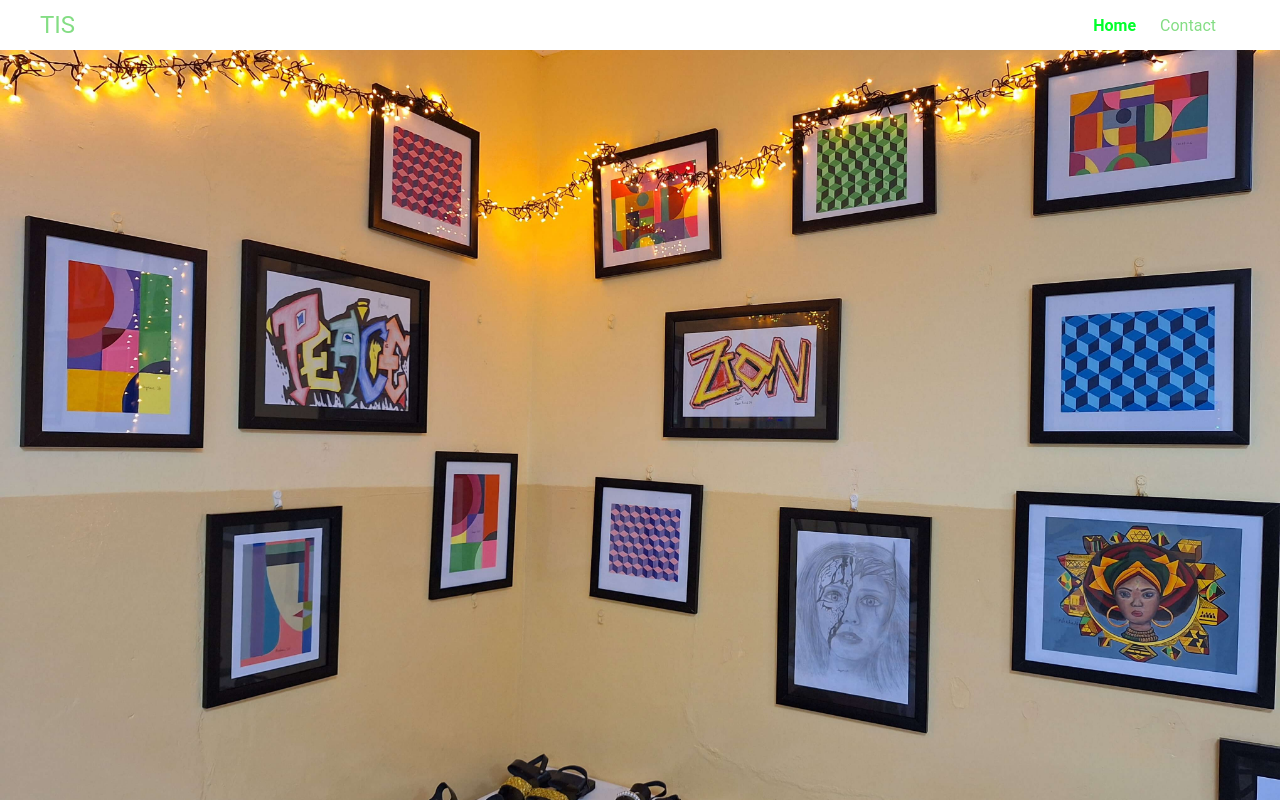
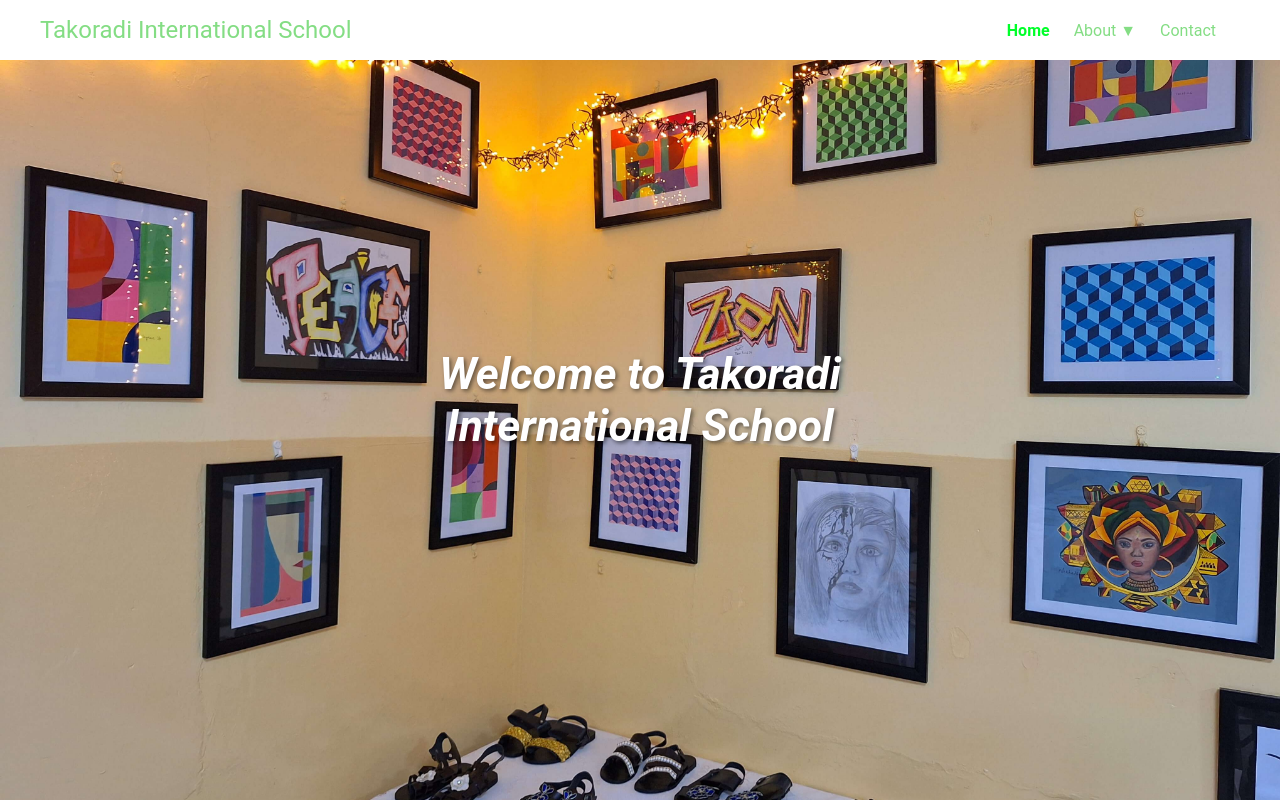
Before and after one commit to Aboagye-Heming/TIS-website, a Vue app: page / in a window 1280 px wide. Shown: the top 800 px of the page. Built offline with nearby package versions, Linux system fonts and the light colour scheme.

Commit message:
added about to nav bar

```diff
--- a/src/components/NavBar.vue
+++ b/src/components/NavBar.vue
@@ -2,7 +2,9 @@
   <div>
     <nav class="navbar">
       <div class="navbar-container">
-        <router-link to="/" class="nav-logo">TIS</router-link>
+        <router-link to="/" class="nav-logo"
+          >Takoradi International School</router-link
+        >
         <div
           class="menu-icon"
           :class="{ active: isMenuOpen }"
@@ -62,17 +64,17 @@ const openDropdown = ref(null);
 
 const navLinks = [
   { to: "/", text: "Home" },
-  // {
-  //   to: "/about",
-  //   text: "About",
-  //   subLinks: [
-  //     { to: "/about/our-history", text: "Our History" },
-  //     { to: "/about-takoradi-international-school", text: "About TIS" },
-  //     { to: "/about/principal's-message", text: "Principal's Message" },
-  //     { to: "/about/departments", text: "Departments" },
-  //     { to: "/about/gallery", text: "Gallery" },
-  //   ],
-  // },
+  {
+    to: "/about",
+    text: "About",
+    subLinks: [
+      // { to: "/about/our-history", text: "Our History" },
+      // { to: "/about-takoradi-international-school", text: "About TIS" },
+      // { to: "/about/principal's-message", text: "Principal's Message" },
+      // { to: "/about/departments", text: "Departments" },
+      { to: "/about/gallery", text: "Gallery" },
+    ],
+  },
   { to: "/contact", text: "Contact" },
 ];
 
@@ -110,7 +112,7 @@ onUnmounted(() => {
 <style scoped>
 .navbar {
   background-color: #fff;
-  height: 50px;
+  height: 60px;
   display: flex;
   justify-content: center;
   align-items: center;
@@ -198,17 +200,18 @@ onUnmounted(() => {
 .nav-links:hover {
   color: #40c055;
   text-decoration: none;
-
 }
 
 .nav-links.active {
   color: #00ff2a;
   font-weight: bold;
   text-decoration: none;
-
 }
 
 @media screen and (max-width: 960px) {
+  .nav-logo {
+    font-size: 16px;
+  }
   .menu-icon {
     display: block;
   }
@@ -260,9 +263,10 @@ onUnmounted(() => {
   box-shadow: 0 8px 16px rgba(0, 0, 0, 0.2);
   z-index: 1000;
   top: 100%;
-  left: 0;
-  width: 240px;
+  left: -26px;
+  width: 140px;
   padding: 12px 0;
+  margin-top: 10px;
   border-radius: 8px;
   flex-direction: column;
 }
@@ -274,7 +278,7 @@ onUnmounted(() => {
 .dropdown-item {
   padding: 12px 24px;
   text-decoration: none;
-
+  list-style: none;
 }
 
 .dropdown-item .nav-links {
--- a/src/components/sliderComponent.vue
+++ b/src/components/sliderComponent.vue
@@ -2,24 +2,28 @@
   <div class="slider">
     <div
       class="slide"
-      v-for="(image, index) in images"
+      v-for="(item, index) in images"
       :key="index"
-      :style="{ backgroundImage: `url(${image})` }"
+      :style="{ backgroundImage: `url(${item.src})` }"
       :class="{ active: index === currentIndex }"
-      @click="goToSlide(index)"
-    ></div>
+    >
+      <div class="text-overlay">{{ item.text }}</div>
+    </div>
     <button class="prev" @click="prevSlide">&lt;</button>
     <button class="next" @click="nextSlide">&gt;</button>
   </div>
 </template>
-
 <script setup>
 import { ref, onMounted, onUnmounted } from "vue";
 import image1 from "@/assets/images/art_show.jpg";
 import image2 from "@/assets/images/art_show.jpg";
 import image3 from "@/assets/images/art_show.jpg";
 
-const images = ref([image1, image2, image3]);
+const images = ref([
+  { src: image1, text: "Welcome to Takoradi International School" },
+  { src: image2, text: "Explore Our Campus" },
+  { src: image3, text: "Join Our Community" },
+]);
 
 const currentIndex = ref(0);
 let interval;
@@ -41,10 +45,6 @@ const prevSlide = () => {
 
 const nextSlide = () => {
   currentIndex.value = (currentIndex.value + 1) % images.value.length;
-};
-
-const goToSlide = (index) => {
-  currentIndex.value = index;
 };
 
 onMounted(() => {
@@ -70,7 +70,7 @@ onUnmounted(() => {
 
 .slide {
   position: absolute;
-  top: 50px;
+  top: 0;
   left: 0;
   width: 100%;
   height: 100%;
@@ -82,6 +82,20 @@ onUnmounted(() => {
 
 .slide.active {
   opacity: 1;
+}
+
+.text-overlay {
+  position: absolute;
+  top: 50%;
+  left: 50%;
+  transform: translate(-50%, -50%);
+  color: white;
+  font-size: 24px;
+  font-style: italic;
+  font-weight: bold;
+  text-shadow: 2px 2px 4px rgba(0, 0, 0, 0.5);
+  text-align: center;
+  padding: 0 20px;
 }
 
 button {
@@ -118,4 +132,28 @@ button {
 button:hover {
   background-color: rgba(0, 0, 0, 0.7);
 }
+
+@media (min-width: 480px) {
+  .text-overlay {
+    font-size: 28px;
+  }
+}
+
+@media (min-width: 768px) {
+  .text-overlay {
+    font-size: 32px;
+  }
+}
+
+@media (min-width: 1024px) {
+  .text-overlay {
+    font-size: 36px;
+  }
+}
+
+@media (min-width: 1280px) {
+  .text-overlay {
+    font-size: 44px;
+  }
+}
 </style>
--- a/src/views/AboutPage.vue
+++ b/src/views/AboutPage.vue
@@ -667,7 +667,9 @@ export default {
 
 <style scoped>
 .about-section {
-  padding: 60px 0;
+  padding-bottom: 60px;
+  padding-left: 0px;
+  padding-right: 0px;
   background-color: #f9f9f9;
   margin-top: -2px;
 }
```
Also changed, not shown: 1 other file (tests, documents, lock files or other folders).
